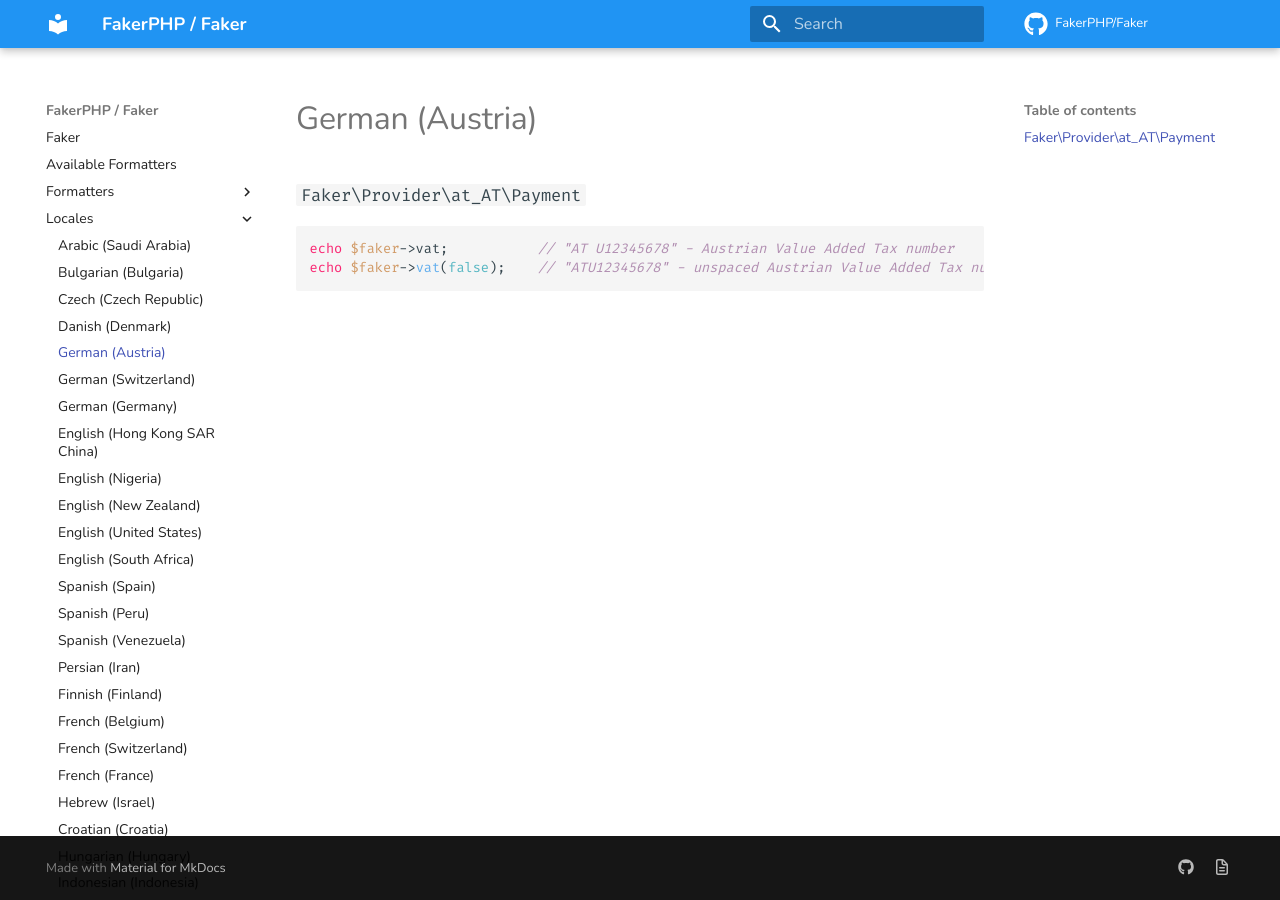
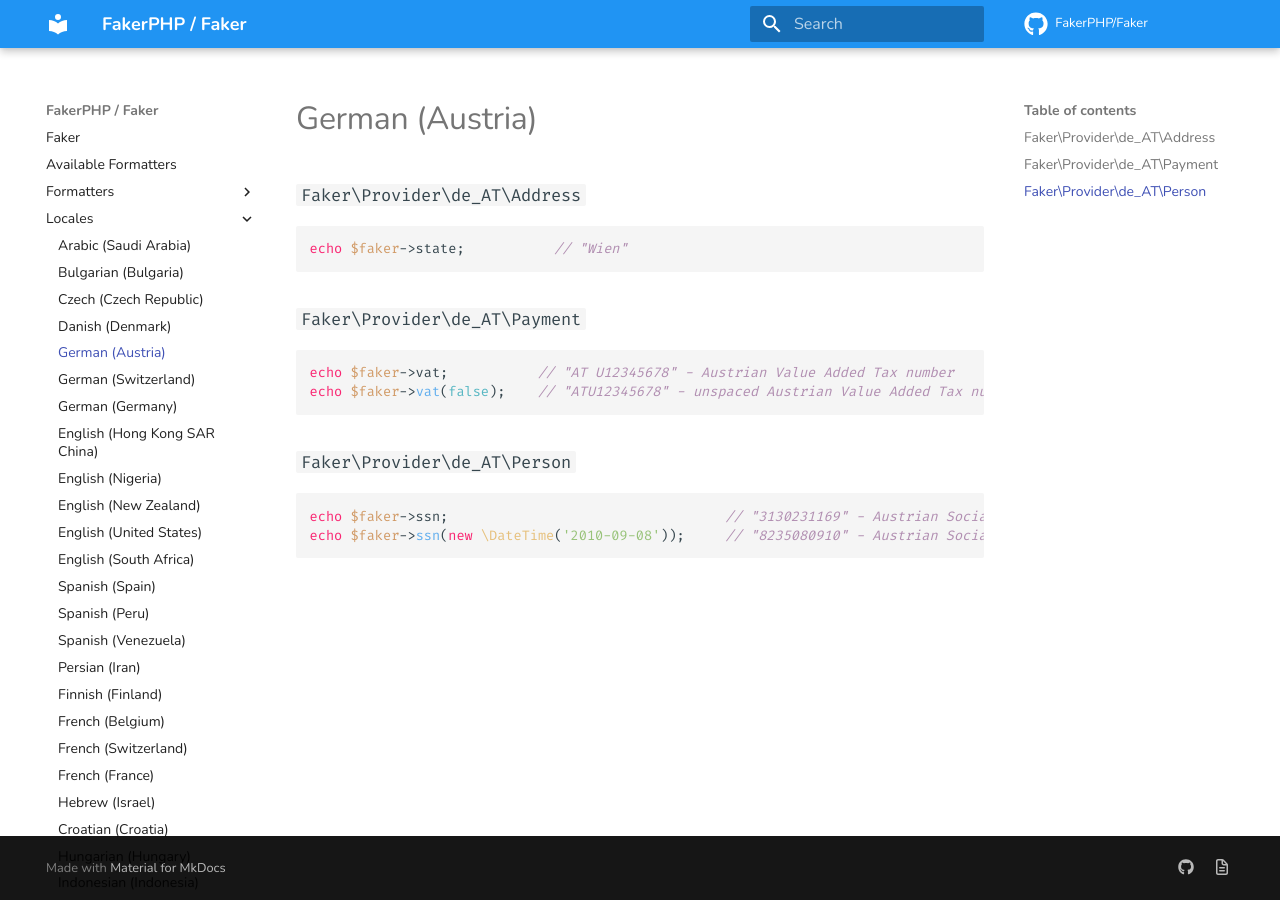
Before and after one commit to FakerPHP/fakerphp.github.io, an MkDocs documentation site: the page built from docs/locales/de_AT.md, in a window 1280 px wide. Built offline with MkDocs 1.6.1 and Material for MkDocs 9.7.7, drawn with Linux system fonts in a browser that asks for light colours; nearby versions of some CDN libraries; comment, search, counter and statistics services are not loaded.

Commit message:
Update de_AT docs (#16)
* update de_AT docs

* update de_AT docs

* update de_AT docs

````diff
--- a/docs/locales/de_AT.md
+++ b/docs/locales/de_AT.md
@@ -1,8 +1,21 @@
 # German (Austria)
 
-### `Faker\Provider\at_AT\Payment`
+### `Faker\Provider\de_AT\Address`
+
+```php
+echo $faker->state;           // "Wien"
+```
+
+### `Faker\Provider\de_AT\Payment`
 
 ```php
 echo $faker->vat;           // "AT U12345678" - Austrian Value Added Tax number
 echo $faker->vat(false);    // "ATU12345678" - unspaced Austrian Value Added Tax number
 ```
+
+### `Faker\Provider\de_AT\Person`
+
+```php
+echo $faker->ssn;                                  // "3130231169" - Austrian Social Security number
+echo $faker->ssn(new \DateTime('2010-09-08'));     // "8235080910" - Austrian Social Security number for a specific birth date
+```
````
